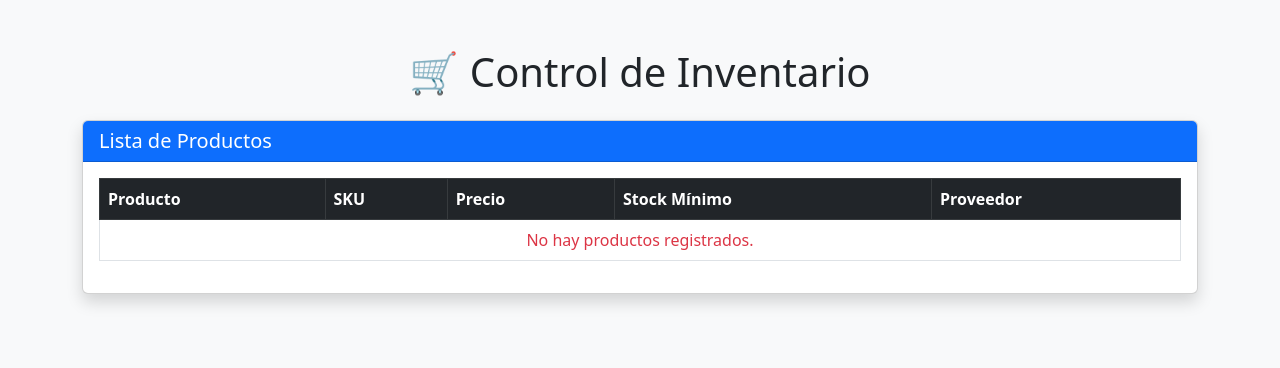
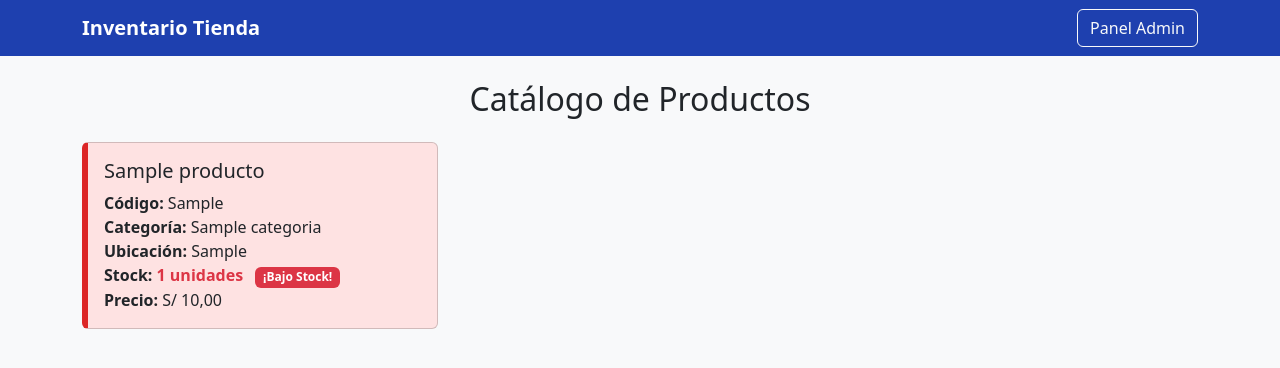
Before and after one commit to Thejezee/Proy_Tienda, a Django app: page / in a window 1280 px wide. Shown: the top 368 px of the page. Run offline with Django 4.2, Linux system fonts and the light colour scheme; tables that the repository leaves empty hold one stand-in row (values such as "Sample post").

Commit message:
Update product list template with Bootstrap cards
Refactor product list template to use Bootstrap cards and extend base template.

```diff
--- a/backend/core/templates/core/lista_productos.html
+++ b/backend/core/templates/core/lista_productos.html
@@ -1,54 +1,33 @@
-<!DOCTYPE html>
-<html lang="es">
-<head>
-    <meta charset="UTF-8">
-    <meta name="viewport" content="width=device-width, initial-scale=1.0">
-    <title>Inventario Mini Market</title>
-    <link href="https://cdn.jsdelivr.net/npm/bootstrap@5.3.0/dist/css/bootstrap.min.css" rel="stylesheet">
-</head>
-<body class="bg-light">
-
-    <div class="container mt-5">
-        <h1 class="text-center mb-4">🛒 Control de Inventario</h1>
-
-        <div class="card shadow">
-            <div class="card-header bg-primary text-white">
-                <h5 class="m-0">Lista de Productos</h5>
-            </div>
+{% extends "core/base.html" %}
+{% block content %}
+<h2 class="mb-4 text-center">Catálogo de Productos</h2>
+<div class="row row-cols-1 row-cols-md-3 g-4">
+    {% for stock in stocks %}
+    <div class="col">
+        <div class="card h-100 {% if stock.bajo_stock %}bajo-stock{% endif %}">
             <div class="card-body">
-                <table class="table table-hover table-bordered">
-                    <thead class="table-dark">
-                        <tr>
-                            <th>Producto</th>
-                            <th>SKU</th>
-                            <th>Precio</th>
-                            <th>Stock Mínimo</th>
-                            <th>Proveedor</th>
-                        </tr>
-                    </thead>
-                    <tbody>
-                        {% for p in mis_productos %}
-                        <tr>
-                            <td>
-                                <strong>{{ p.nombre }}</strong>
-                                <br>
-                                <span class="badge bg-secondary">{{ p.categoria }}</span>
-                            </td>
-                            <td>{{ p.sku }}</td>
-                            <td class="text-success fw-bold">${{ p.precio_venta }}</td>
-                            <td>{{ p.min_stock }} u.</td>
-                            <td>{{ p.proveedor }}</td>
-                        </tr>
-                        {% empty %}
-                        <tr>
-                            <td colspan="5" class="text-center text-danger">No hay productos registrados.</td>
-                        </tr>
-                        {% endfor %}
-                    </tbody>
-                </table>
+                <h5 class="card-title">{{ stock.producto.nombre }}</h5>
+                <p class="card-text">
+                    <strong>Código:</strong> {{ stock.producto.sku }}<br>
+                    <strong>Categoría:</strong> {{ stock.producto.categoria|default:"Sin categoría" }}<br>
+                    <strong>Ubicación:</strong> {{ stock.ubicacion }}<br>
+                    <strong>Stock:</strong>
+                    <span class="{% if stock.bajo_stock %}text-danger fw-bold{% else %}text-success{% endif %}">
+                        {{ stock.cantidad }} unidades
+                    </span>
+                    {% if stock.bajo_stock %}
+                        <span class="badge bg-danger ms-2">¡Bajo Stock!</span>
+                    {% endif %}
+                    <br>
+                    <strong>Precio:</strong> S/ {{ stock.producto.precio_venta }}
+                </p>
             </div>
         </div>
     </div>
-
-</body>
-</html>
+    {% empty %}
+    <div class="col-12">
+        <div class="alert alert-info text-center">No hay productos registrados.</div>
+    </div>
+    {% endfor %}
+</div>
+{% endblock %}
```
